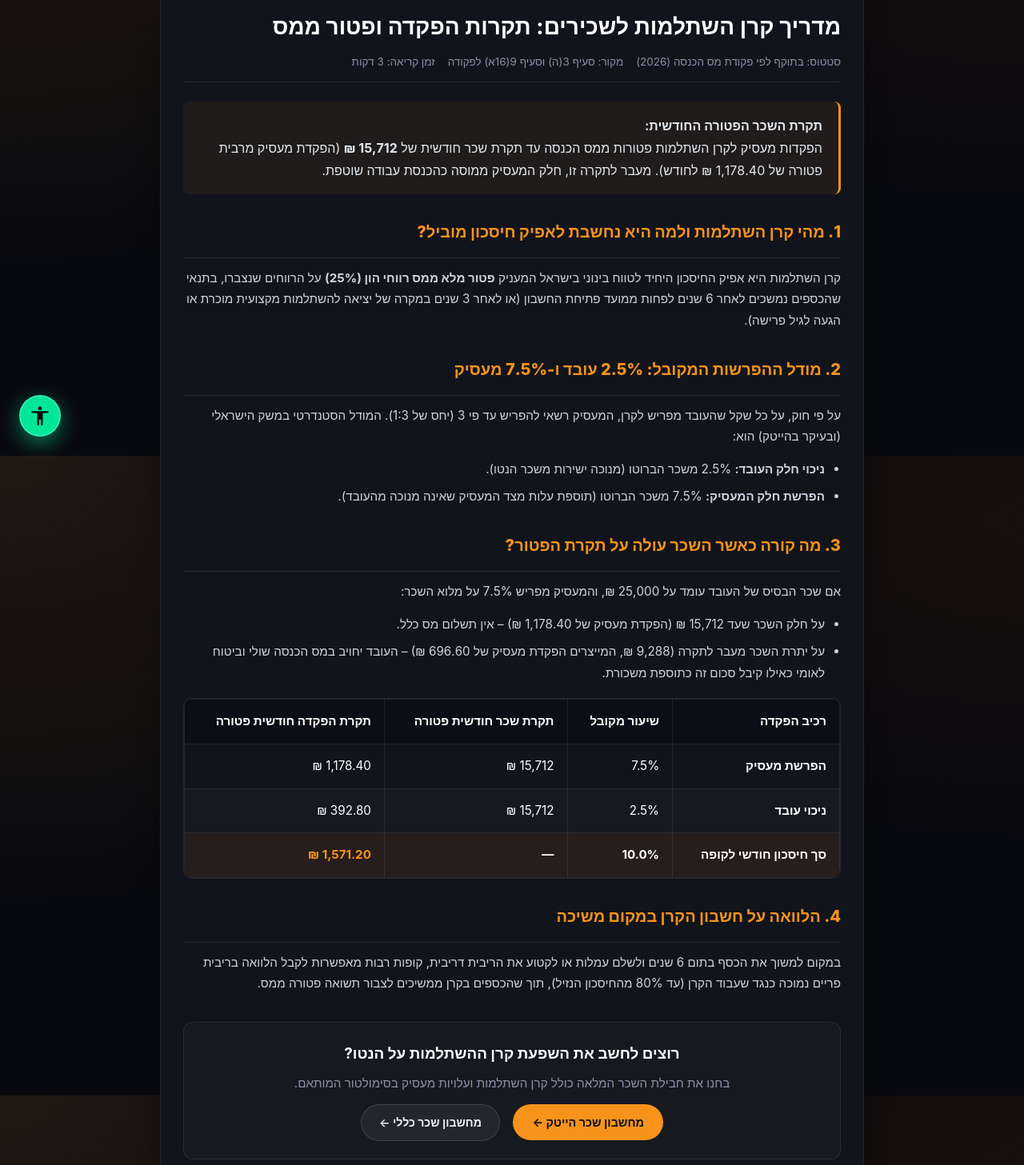
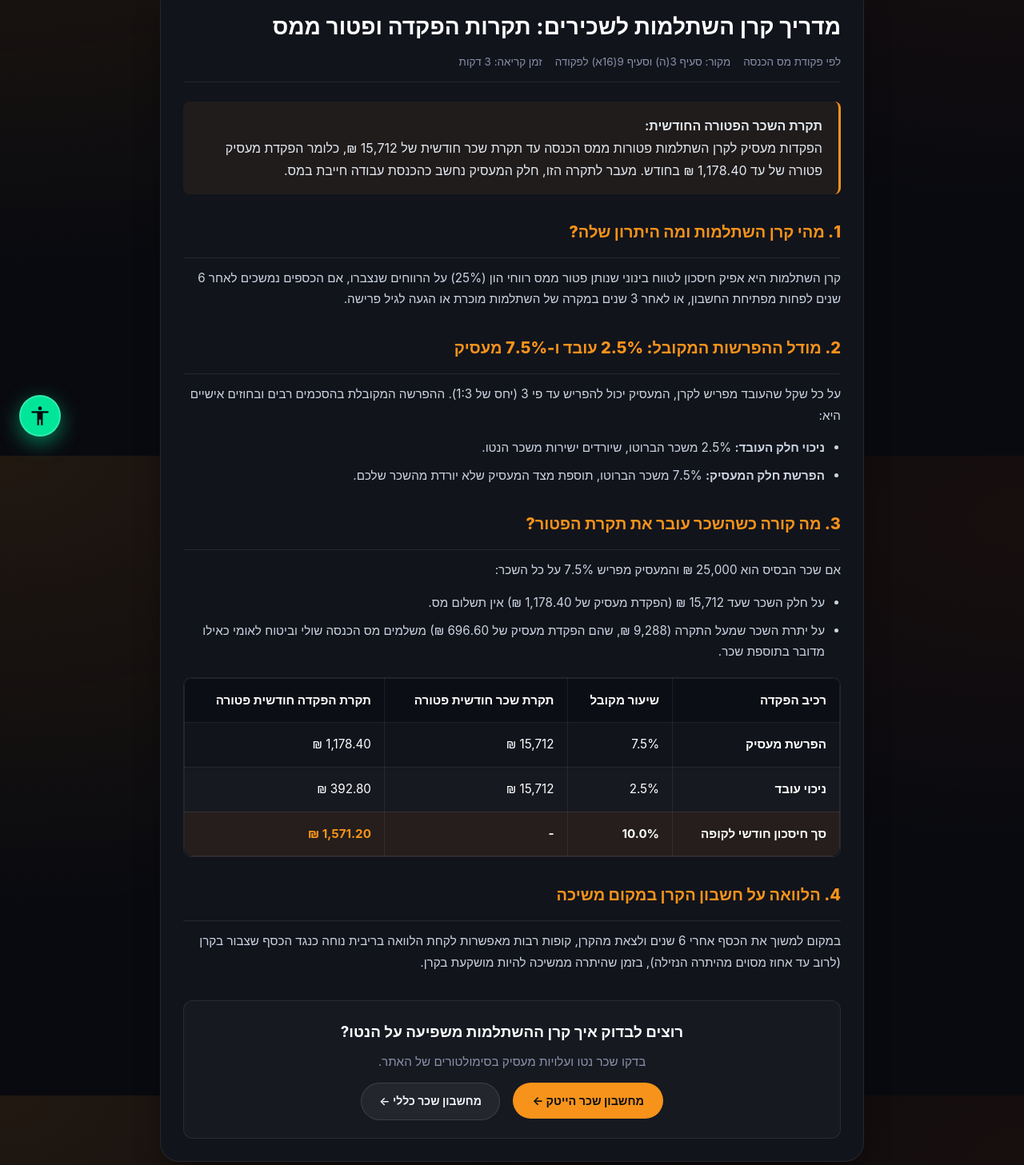
Before and after one commit to 8520258/jobnet, a plain HTML site: page study-fund.html in a window 1280 px wide. Shown: the part 230-1687 px from the top of the page at 80% size. Drawn offline with Linux system fonts and the light colour scheme.

Commit message:
Refine meta descriptions and improve content clarity
Updated the meta descriptions and titles for better clarity and SEO. Adjusted text for improved readability and accuracy regarding the study fund.

```diff
--- a/study-fund.html
+++ b/study-fund.html
@@ -4,16 +4,16 @@
   <meta charset="UTF-8">
   <meta name="viewport" content="width=device-width, initial-scale=1.0">
   <title>JobNet</title>
-  <meta name="description" content="מדריך קרן השתלמות מעודכן לשכירים לשנת 2026: תקרת שכר חודשית פטורה ממס (15,712 ₪), יחסי הפרשות עובד ומעביד (2.5% מול 7.5%), תנאי משיכה ופטור מלא ממס רווחי הון.">
+  <meta name="description" content="מדריך קרן השתלמות לשכירים: תקרת שכר חודשית פטורה ממס (15,712 ₪), הפרשות עובד ומעסיק (2.5% ו-7.5%), תנאי משיכה ופטור ממס רווחי הון.">
   <link rel="canonical" href="https://jobnet.vip/study-fund">
 
   <meta property="og:title" content="JobNet">
-  <meta property="og:description" content="כל מה שחובה לדעת על הפקדות לקרן השתלמות, תקרת הפטור ממס הכנסה והטבות מס הוניות.">
+  <meta property="og:description" content="הסבר על הפקדות לקרן השתלמות, תקרת הפטור ממס הכנסה והטבות מס רווחי הון.">
   <meta property="og:type" content="article">
   <meta property="og:url" content="https://jobnet.vip/study-fund">
 
   <link rel="stylesheet" href="./style.css">
-  <script src="./common.js?v=4.1.0" defer></script>
+  <script src="./common.js?v=4.4.0" defer></script>
 
   <style>
     .article-layout {
@@ -110,7 +110,7 @@
     "@context": "https://schema.org",
     "@type": "Article",
     "headline": "מדריך קרן השתלמות לשכירים: תקרות הפקדה ופטור ממס",
-    "description": "הסבר מקיף על יחסי הפרשות לקרן השתלמות, תקרת שכר חודשית פטורה והטבות מס רווחי הון.",
+    "description": "הסבר על יחסי הפרשות לקרן השתלמות, תקרת שכר חודשית פטורה והטבות מס רווחי הון.",
     "publisher": {
       "@type": "Organization",
       "name": "JobNet"
@@ -124,37 +124,37 @@
     <article class="card" style="padding: 28px;">
       <h1>מדריך קרן השתלמות לשכירים: תקרות הפקדה ופטור ממס</h1>
       <div class="article-meta">
-        <span>סטטוס: בתוקף לפי פקודת מס הכנסה (2026)</span>
+        <span>לפי פקודת מס הכנסה</span>
         <span>מקור: סעיף 3(ה) וסעיף 9(16א) לפקודה</span>
         <span>זמן קריאה: 3 דקות</span>
       </div>
 
       <div class="highlight-card">
         <strong>תקרת השכר הפטורה החודשית:</strong><br>
-        הפקדות מעסיק לקרן השתלמות פטורות ממס הכנסה עד תקרת שכר חודשית של <strong>15,712 ₪</strong> (הפקדת מעסיק מרבית פטורה של 1,178.40 ₪ לחודש). מעבר לתקרה זו, חלק המעסיק ממוסה כהכנסת עבודה שוטפת.
+        הפקדות מעסיק לקרן השתלמות פטורות ממס הכנסה עד תקרת שכר חודשית של 15,712 ₪, כלומר הפקדת מעסיק פטורה של עד 1,178.40 ₪ בחודש. מעבר לתקרה הזו, חלק המעסיק נחשב כהכנסת עבודה חייבת במס.
       </div>
 
-      <h2>1. מהי קרן השתלמות ולמה היא נחשבת לאפיק חיסכון מוביל?</h2>
+      <h2>1. מהי קרן השתלמות ומה היתרון שלה?</h2>
       <p>
-        קרן השתלמות היא אפיק החיסכון היחיד לטווח בינוני בישראל המעניק <strong>פטור מלא ממס רווחי הון (25%)</strong> על הרווחים שנצברו, בתנאי שהכספים נמשכים לאחר 6 שנים לפחות ממועד פתיחת החשבון (או לאחר 3 שנים במקרה של יציאה להשתלמות מקצועית מוכרת או הגעה לגיל פרישה).
+        קרן השתלמות היא אפיק חיסכון לטווח בינוני שנותן פטור ממס רווחי הון (25%) על הרווחים שנצברו, אם הכספים נמשכים לאחר 6 שנים לפחות מפתיחת החשבון, או לאחר 3 שנים במקרה של השתלמות מוכרת או הגעה לגיל פרישה.
       </p>
 
       <h2>2. מודל ההפרשות המקובל: 2.5% עובד ו-7.5% מעסיק</h2>
       <p>
-        על פי חוק, על כל שקל שהעובד מפריש לקרן, המעסיק רשאי להפריש עד פי 3 (יחס של 1:3). המודל הסטנדרטי במשק הישראלי (ובעיקר בהייטק) הוא:
+        על כל שקל שהעובד מפריש לקרן, המעסיק יכול להפריש עד פי 3 (יחס של 1:3). ההפרשה המקובלת בהסכמים רבים ובחוזים אישיים היא:
       </p>
       <ul>
-        <li><strong>ניכוי חלק העובד:</strong> 2.5% משכר הברוטו (מנוכה ישירות משכר הנטו).</li>
-        <li><strong>הפרשת חלק המעסיק:</strong> 7.5% משכר הברוטו (תוספת עלות מצד המעסיק שאינה מנוכה מהעובד).</li>
+        <li><strong>ניכוי חלק העובד:</strong> 2.5% משכר הברוטו, שיורדים ישירות משכר הנטו.</li>
+        <li><strong>הפרשת חלק המעסיק:</strong> 7.5% משכר הברוטו, תוספת מצד המעסיק שלא יורדת מהשכר שלכם.</li>
       </ul>
 
-      <h2>3. מה קורה כאשר השכר עולה על תקרת הפטור?</h2>
+      <h2>3. מה קורה כשהשכר עובר את תקרת הפטור?</h2>
       <p>
-        אם שכר הבסיס של העובד עומד על 25,000 ₪, והמעסיק מפריש 7.5% על מלוא השכר:
+        אם שכר הבסיס הוא 25,000 ₪ והמעסיק מפריש 7.5% על כל השכר:
       </p>
       <ul>
-        <li>על חלק השכר שעד 15,712 ₪ (הפקדת מעסיק של 1,178.40 ₪) – אין תשלום מס כלל.</li>
-        <li>על יתרת השכר מעבר לתקרה (9,288 ₪, המייצרים הפקדת מעסיק של 696.60 ₪) – העובד יחויב במס הכנסה שולי וביטוח לאומי כאילו קיבל סכום זה כתוספת משכורת.</li>
+        <li>על חלק השכר שעד 15,712 ₪ (הפקדת מעסיק של 1,178.40 ₪) אין תשלום מס.</li>
+        <li>על יתרת השכר שמעל התקרה (9,288 ₪, שהם הפקדת מעסיק של 696.60 ₪) משלמים מס הכנסה שולי וביטוח לאומי כאילו מדובר בתוספת שכר.</li>
       </ul>
 
       <div class="table-container">
@@ -183,7 +183,7 @@
             <tr style="font-weight: 700; background: rgba(247, 147, 26, 0.08);">
               <td><strong>סך חיסכון חודשי לקופה</strong></td>
               <td>10.0%</td>
-              <td>—</td>
+              <td>-</td>
               <td style="color: var(--accent);">1,571.20 ₪</td>
             </tr>
           </tbody>
@@ -192,12 +192,12 @@
 
       <h2>4. הלוואה על חשבון הקרן במקום משיכה</h2>
       <p>
-        במקום למשוך את הכסף בתום 6 שנים ולשלם עמלות או לקטוע את הריבית דריבית, קופות רבות מאפשרות לקבל הלוואה בריבית פריים נמוכה כנגד שעבוד הקרן (עד 80% מהחיסכון הנזיל), תוך שהכספים בקרן ממשיכים לצבור תשואה פטורה ממס.
+        במקום למשוך את הכסף אחרי 6 שנים ולצאת מהקרן, קופות רבות מאפשרות לקחת הלוואה בריבית נוחה כנגד הכסף שצבור בקרן (לרוב עד אחוז מסוים מהיתרה הנזילה), בזמן שהיתרה ממשיכה להיות מושקעת בקרן.
       </p>
 
       <div class="cta-banner">
-        <h3 style="margin: 0; color: #fff;">רוצים לחשב את השפעת קרן ההשתלמות על הנטו?</h3>
-        <p style="margin: 8px 0 0 0; color: var(--muted);">בחנו את חבילת השכר המלאה כולל קרן השתלמות ועלויות מעסיק בסימולטור המותאם.</p>
+        <h3 style="margin: 0; color: #fff;">רוצים לבדוק איך קרן ההשתלמות משפיעה על הנטו?</h3>
+        <p style="margin: 8px 0 0 0; color: var(--muted);">בדקו שכר נטו ועלויות מעסיק בסימולטורים של האתר.</p>
         <a href="./tech-salary.html" class="cta-btn">מחשבון שכר הייטק ←</a>
         <a href="./general-calculator.html" class="cta-btn-sec">מחשבון שכר כללי ←</a>
       </div>
```
